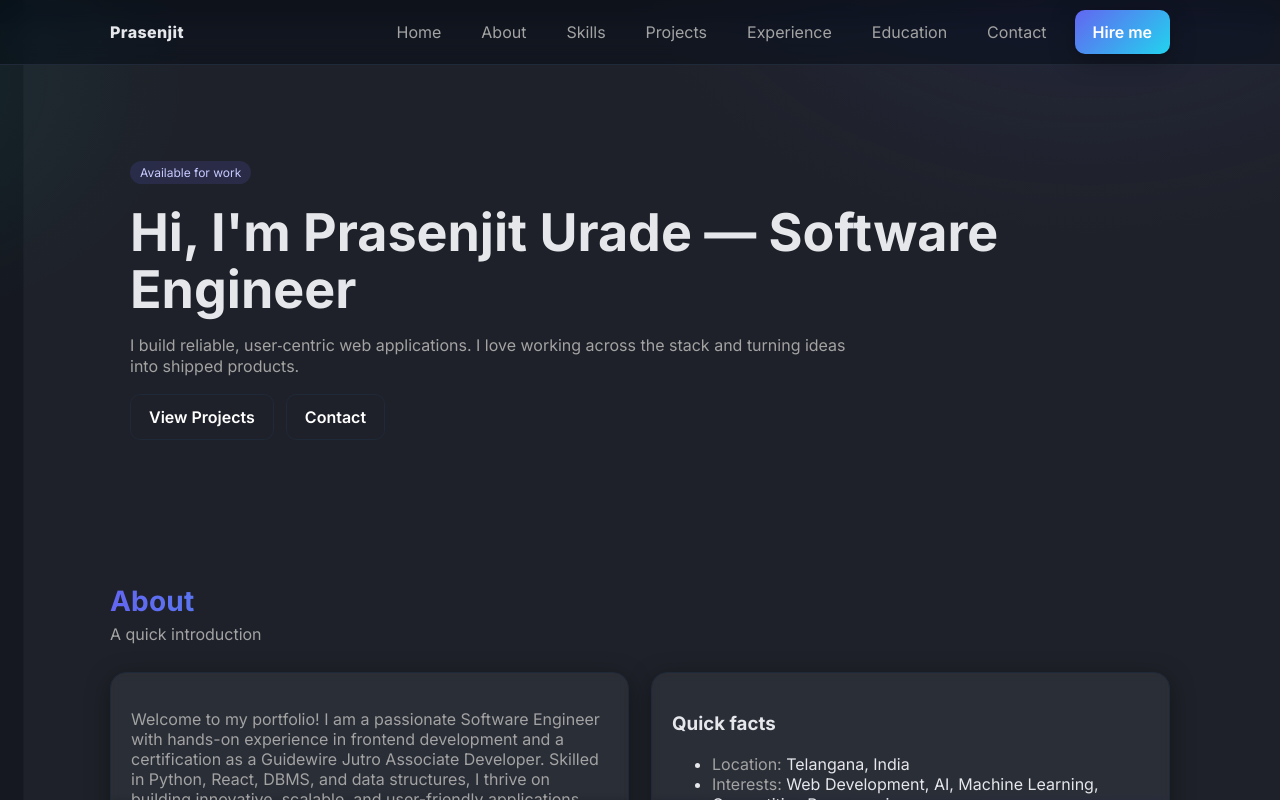
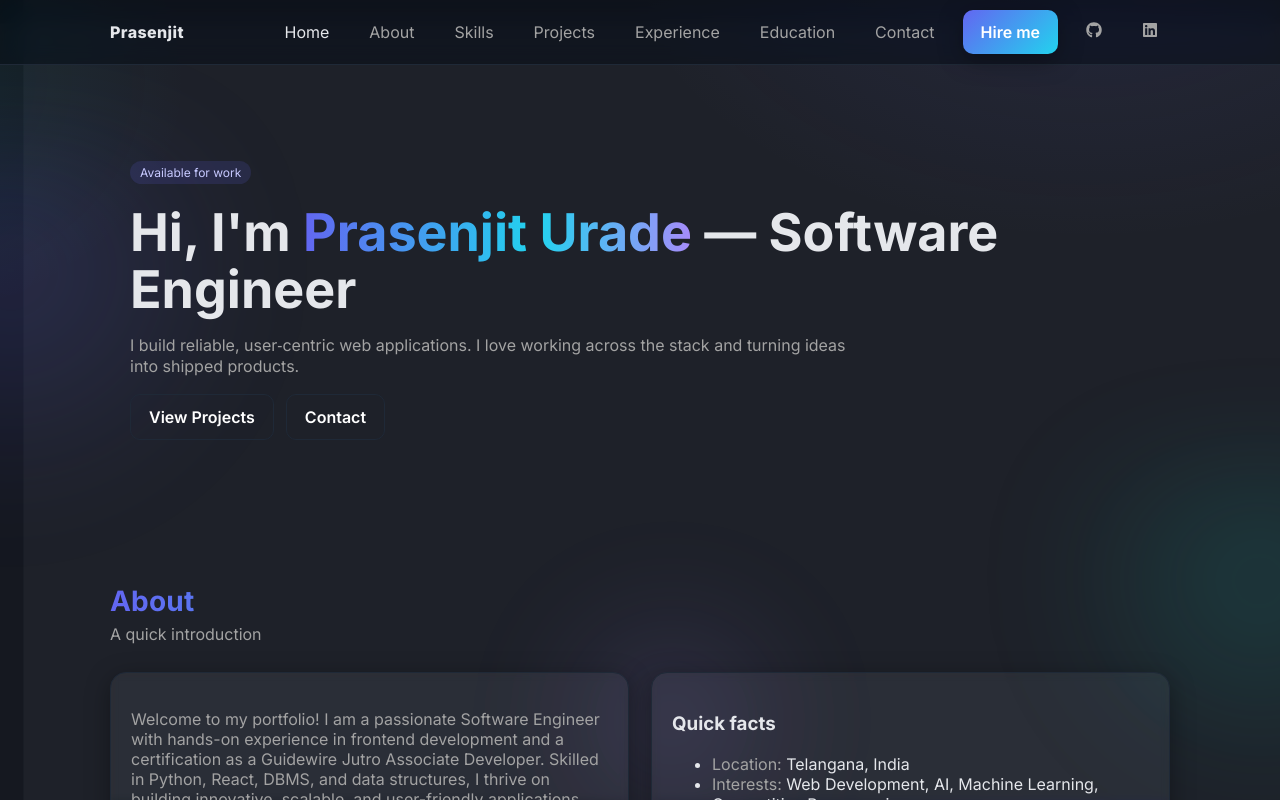
Before and after one commit to prasenjit29/Portfolio, a React (Create React App) app in the folder portfolio/: page / in a window 1280 px wide. Shown: the top 800 px of the page. Built offline with nearby package versions, Linux system fonts and the light colour scheme.

Commit message:
trying to add some animations

```diff
--- a/portfolio/package.json
+++ b/portfolio/package.json
@@ -7,8 +7,10 @@
     "@testing-library/jest-dom": "^6.6.4",
     "@testing-library/react": "^16.3.0",
     "@testing-library/user-event": "^13.5.0",
+    "framer-motion": "^12.23.12",
     "react": "^19.1.1",
     "react-dom": "^19.1.1",
+    "react-icons": "^5.5.0",
     "react-scripts": "5.0.1",
     "web-vitals": "^2.1.4"
   },
--- a/portfolio/src/App.css
+++ b/portfolio/src/App.css
@@ -44,3 +44,9 @@
 .contact .links { display: flex; gap: 14px; margin-top: 8px; }
 
 .footer { padding: 28px 0; border-top: 1px solid var(--border); color: var(--muted); }
+
+/* Background blobs */
+.blob { position: fixed; pointer-events: none; z-index: -1; filter: blur(60px); opacity: .35; }
+.blob-a { width: 420px; height: 420px; left: -120px; top: 140px; background: radial-gradient(circle at 30% 30%, rgba(99,102,241,0.55), transparent 60%); }
+.blob-b { width: 380px; height: 380px; right: -100px; top: 460px; background: radial-gradient(circle at 70% 30%, rgba(20,184,166,0.55), transparent 60%); }
+.blob-c { width: 320px; height: 320px; left: 40%; bottom: -80px; background: radial-gradient(circle at 50% 50%, rgba(167,139,250,0.55), transparent 60%); }
--- a/portfolio/src/App.js
+++ b/portfolio/src/App.js
@@ -1,5 +1,6 @@
 import './App.css';
 import Navbar from './components/Navbar';
+import BackgroundBlobs from './components/BackgroundBlobs';
 import Hero from './components/Hero';
 import About from './components/About';
 import Skills from './components/Skills';
@@ -13,6 +14,7 @@ function App() {
   return (
     <>
       <Navbar />
+      <BackgroundBlobs />
       <main>
         <Hero />
         <About />
--- /dev/null
+++ b/portfolio/src/components/BackgroundBlobs.jsx
@@ -0,0 +1,13 @@
+import React from 'react';
+
+function BackgroundBlobs() {
+  return (
+    <div aria-hidden="true">
+      <div className="blob blob-a" />
+      <div className="blob blob-b" />
+      <div className="blob blob-c" />
+    </div>
+  );
+}
+
+export default BackgroundBlobs;
--- a/portfolio/src/components/Hero.jsx
+++ b/portfolio/src/components/Hero.jsx
@@ -1,4 +1,5 @@
 import React from 'react';
+import { motion } from 'framer-motion';
 import personal from '../data/personal';
 import Section from './Section';
 
@@ -6,16 +7,18 @@ function Hero() {
   return (
     <Section id="home" className="hero">
       <div className="container">
-        <span className="tag">Available for work</span>
-        <h1>Hi, I'm {personal.name} — {personal.role}</h1>
-        <p>{personal.summary}</p>
-        <div className="hero-cta">
+        <motion.span className="tag" initial={{ opacity: 0, y: 8 }} animate={{ opacity: 1, y: 0 }} transition={{ duration: .5, delay: .1 }}>Available for work</motion.span>
+        <motion.h1 initial={{ opacity: 0, y: 10 }} animate={{ opacity: 1, y: 0 }} transition={{ duration: .6, delay: .2 }}>
+          Hi, I'm <span className="gradient-text">{personal.name}</span> — {personal.role}
+        </motion.h1>
+        <motion.p initial={{ opacity: 0, y: 10 }} animate={{ opacity: 1, y: 0 }} transition={{ duration: .6, delay: .3 }}>{personal.summary}</motion.p>
+        <motion.div className="hero-cta" initial={{ opacity: 0, y: 12 }} animate={{ opacity: 1, y: 0 }} transition={{ duration: .6, delay: .4 }}>
           {personal.resumeUrl && (
             <a className="btn" href={personal.resumeUrl} target="_blank" rel="noreferrer">Download Resume</a>
           )}
           <a className="btn ghost" href="#projects">View Projects</a>
           <a className="btn ghost" href="#contact">Contact</a>
-        </div>
+        </motion.div>
       </div>
     </Section>
   );
--- a/portfolio/src/components/Navbar.jsx
+++ b/portfolio/src/components/Navbar.jsx
@@ -1,4 +1,5 @@
-import React, { useState } from 'react';
+import React, { useEffect, useState } from 'react';
+import { FaGithub, FaLinkedin } from 'react-icons/fa';
 
 const links = [
   { href: '#home', label: 'Home' },
@@ -12,6 +13,22 @@ const links = [
 
 function Navbar() {
   const [open, setOpen] = useState(false);
+  const [active, setActive] = useState('#home');
+
+  useEffect(() => {
+    const sections = Array.from(document.querySelectorAll('section[id]'));
+    const onScroll = () => {
+      const top = window.scrollY + 120;
+      let current = '#home';
+      for (const s of sections) {
+        if (top >= s.offsetTop) current = `#${s.id}`;
+      }
+      setActive(current);
+    };
+    window.addEventListener('scroll', onScroll, { passive: true });
+    onScroll();
+    return () => window.removeEventListener('scroll', onScroll);
+  }, []);
 
   return (
     <nav className="nav">
@@ -19,9 +36,11 @@ function Navbar() {
         <div className="brand">Prasenjit</div>
         <div className="nav-links">
           {links.map((l) => (
-            <a key={l.href} className="nav-link" href={l.href}>{l.label}</a>
+            <a key={l.href} className="nav-link" href={l.href} style={active === l.href ? { color: 'var(--text)' } : undefined}>{l.label}</a>
           ))}
           <a className="btn" href="#contact">Hire me</a>
+          <a className="nav-link" href="https://github.com/prasenjit29" target="_blank" rel="noreferrer" aria-label="GitHub"><FaGithub /></a>
+          <a className="nav-link" href="https://www.linkedin.com/in/prasenjit-urade-a96155323/" target="_blank" rel="noreferrer" aria-label="LinkedIn"><FaLinkedin /></a>
         </div>
         <button className="menu-btn btn ghost" onClick={() => setOpen((v) => !v)} aria-label="Toggle menu">Menu</button>
       </div>
--- a/portfolio/src/components/ProjectCard.jsx
+++ b/portfolio/src/components/ProjectCard.jsx
@@ -1,8 +1,33 @@
-import React from 'react';
+import React, { useRef } from 'react';
 
 function ProjectCard({ project }) {
+  const cardRef = useRef(null);
+
+  function handleMouseMove(e) {
+    const el = cardRef.current;
+    if (!el) return;
+    const rect = el.getBoundingClientRect();
+    const px = (e.clientX - rect.left) / rect.width;
+    const py = (e.clientY - rect.top) / rect.height;
+    const rotateY = (px - 0.5) * 8;
+    const rotateX = (0.5 - py) * 8;
+    el.style.transform = `perspective(900px) rotateX(${rotateX}deg) rotateY(${rotateY}deg)`;
+  }
+
+  function handleMouseLeave() {
+    const el = cardRef.current;
+    if (!el) return;
+    el.style.transform = 'perspective(900px) rotateX(0deg) rotateY(0deg)';
+  }
+
   return (
-    <article className="card project">
+    <article
+      className="card project"
+      ref={cardRef}
+      onMouseMove={handleMouseMove}
+      onMouseLeave={handleMouseLeave}
+      style={{ transition: 'transform .15s ease' }}
+    >
       <h3>{project.title}</h3>
       <p className="project-desc">{project.description}</p>
       {project.tags && (
--- a/portfolio/src/components/Projects.jsx
+++ b/portfolio/src/components/Projects.jsx
@@ -1,4 +1,5 @@
 import React from 'react';
+import { motion } from 'framer-motion';
 import Section from './Section';
 import ProjectCard from './ProjectCard';
 import projects from '../data/projects';
@@ -7,11 +8,11 @@ function Projects() {
   return (
     <Section id="projects" title="Projects" subtitle="Selected work" className="projects">
       <div className="grid cols-2">
-        {projects.map((p) => (
-          <div key={p.title}>
+        {projects.map((p, idx) => (
+          <motion.div key={p.title} initial={{ opacity: 0, y: 10 }} whileInView={{ opacity: 1, y: 0 }} viewport={{ once: true, margin: '-10% 0px' }} transition={{ duration: .5, delay: idx * 0.06 }}>
             <div className="project-cover" />
             <ProjectCard project={p} />
-          </div>
+          </motion.div>
         ))}
       </div>
     </Section>
```
Also changed, not shown: 1 other file (tests, documents, lock files or other folders).
